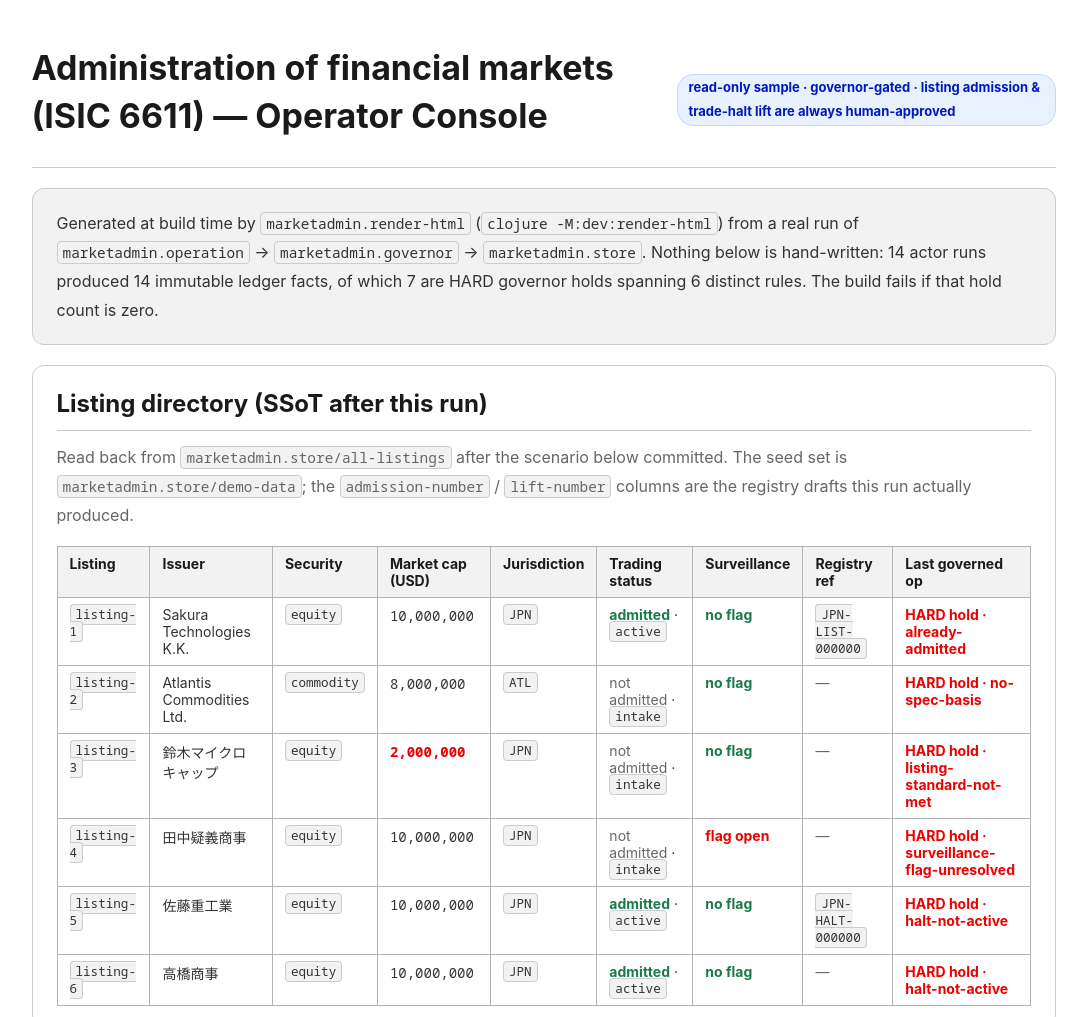
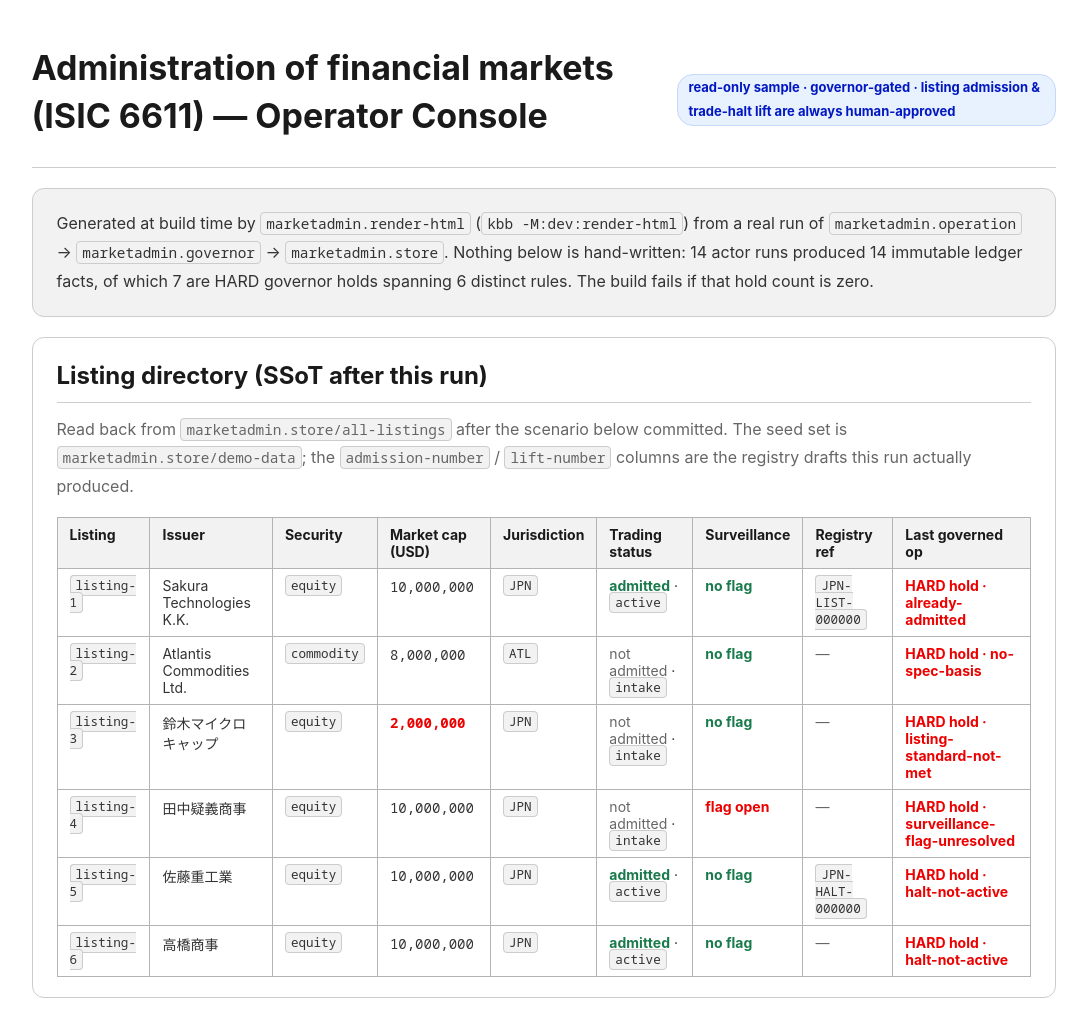
Before and after one commit to cloud-itonami/cloud-itonami-isic-6611, a plain HTML site: page docs/samples/operator-console.html in a window 1280 px wide. Shown: the top 1017 px of the page, without its empty margins (89-1176 px from the left). Drawn offline with Linux system fonts and the light colour scheme.

Commit message:
kbb: rewrite 22 Clojure-CLI/bb/nbb/shadow-cljs invocation(s) in 8 file(s) to kbb/amu
Owner decision 2026-09-11: `clojure -M:<alias>` / `clj -M` / `bb <task>` /
`nbb <script>` become `kbb …` (kotoba-lang/kotoba bin/kbb_deps.cljk resolves
deps.edn aliases onto the JVM-free engine); `shadow-cljs release|compile|watch`
becomes `amu compile --target wasm32-browser`. Text only; no mirror; fix-forward.

ADR: adr-2609112000-kbb-cutover-clojure-cli-text

Co-Authored-By: Claude Opus 5 (1M context) <noreply@anthropic.com>
Claude-Session: https://claude.ai/code/session_01JVx3D3QpgSHNgJBLe35yyx

```diff
--- a/docs/samples/operator-console.html
+++ b/docs/samples/operator-console.html
@@ -2467,7 +2467,7 @@ img,svg { max-width: 100%; height: auto; }</style></head><body>
 </header>
 <main>
   <section class="banner">
-    <p>Generated at build time by <code>marketadmin.render-html</code> (<code>clojure -M:dev:render-html</code>) from a real run of <code>marketadmin.operation</code> &rarr; <code>marketadmin.governor</code> &rarr; <code>marketadmin.store</code>. Nothing below is hand-written: 14 actor runs produced 14 immutable ledger facts, of which 7 are HARD governor holds spanning 6 distinct rules. The build fails if that hold count is zero.</p>
+    <p>Generated at build time by <code>marketadmin.render-html</code> (<code>kbb -M:dev:render-html</code>) from a real run of <code>marketadmin.operation</code> &rarr; <code>marketadmin.governor</code> &rarr; <code>marketadmin.store</code>. Nothing below is hand-written: 14 actor runs produced 14 immutable ledger facts, of which 7 are HARD governor holds spanning 6 distinct rules. The build fails if that hold count is zero.</p>
   </section>
   <section class="card">
     <h2>Listing directory (SSoT after this run)</h2>
@@ -2615,6 +2615,6 @@ img,svg { max-width: 100%; height: auto; }</style></head><body>
   </section>
 </main>
 <footer>
-  <p>cloud-itonami-isic-6611 &middot; AGPL-3.0-or-later &middot; regenerate with <code>clojure -M:dev:render-html</code>. This page is a demo against <code>marketadmin.store/seed-db</code>; it is not connected to any real exchange or trading system, and every certificate this actor drafts is unsigned.</p>
+  <p>cloud-itonami-isic-6611 &middot; AGPL-3.0-or-later &middot; regenerate with <code>kbb -M:dev:render-html</code>. This page is a demo against <code>marketadmin.store/seed-db</code>; it is not connected to any real exchange or trading system, and every certificate this actor drafts is unsigned.</p>
 </footer>
 </body></html>
```
Also changed, not shown: 7 other files.
